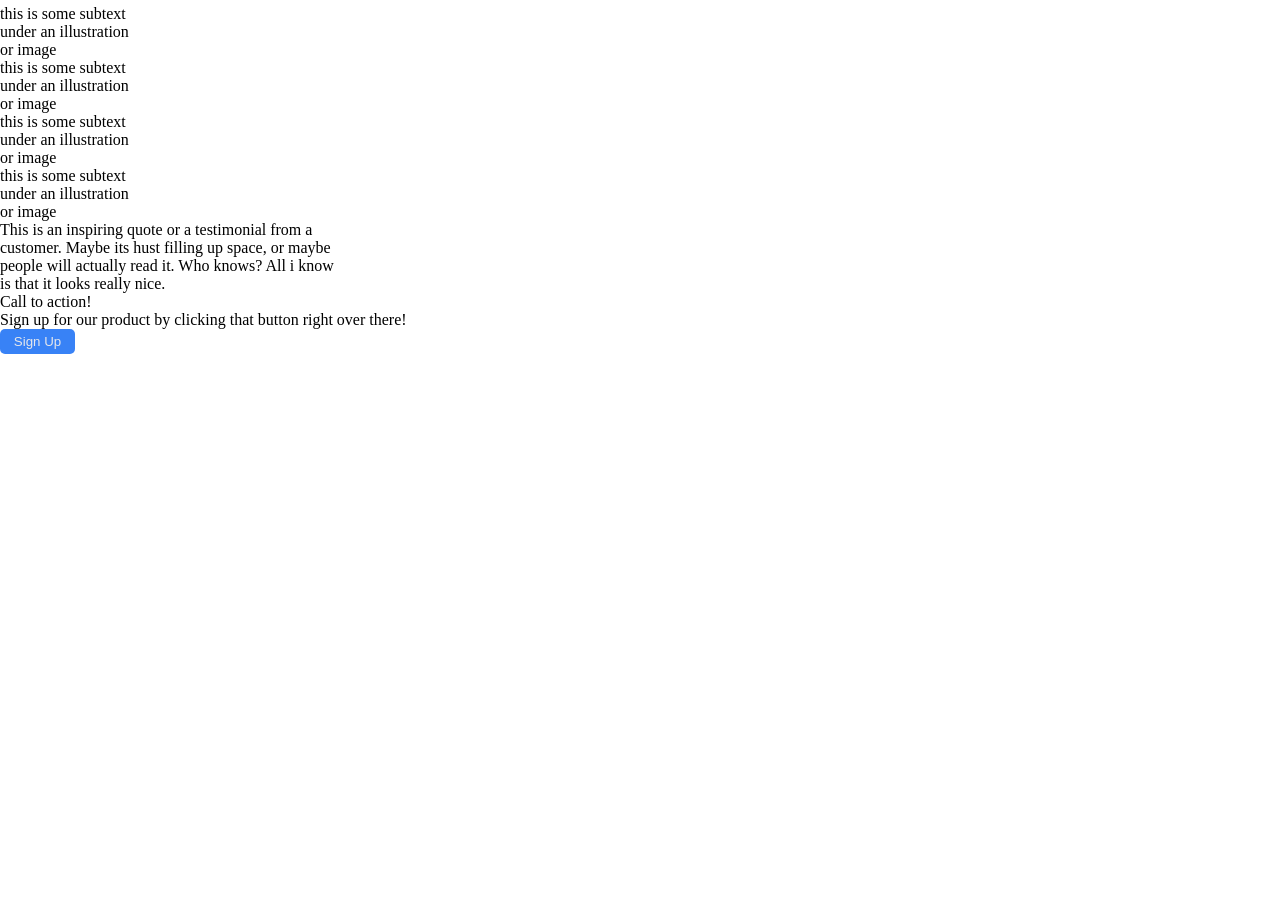
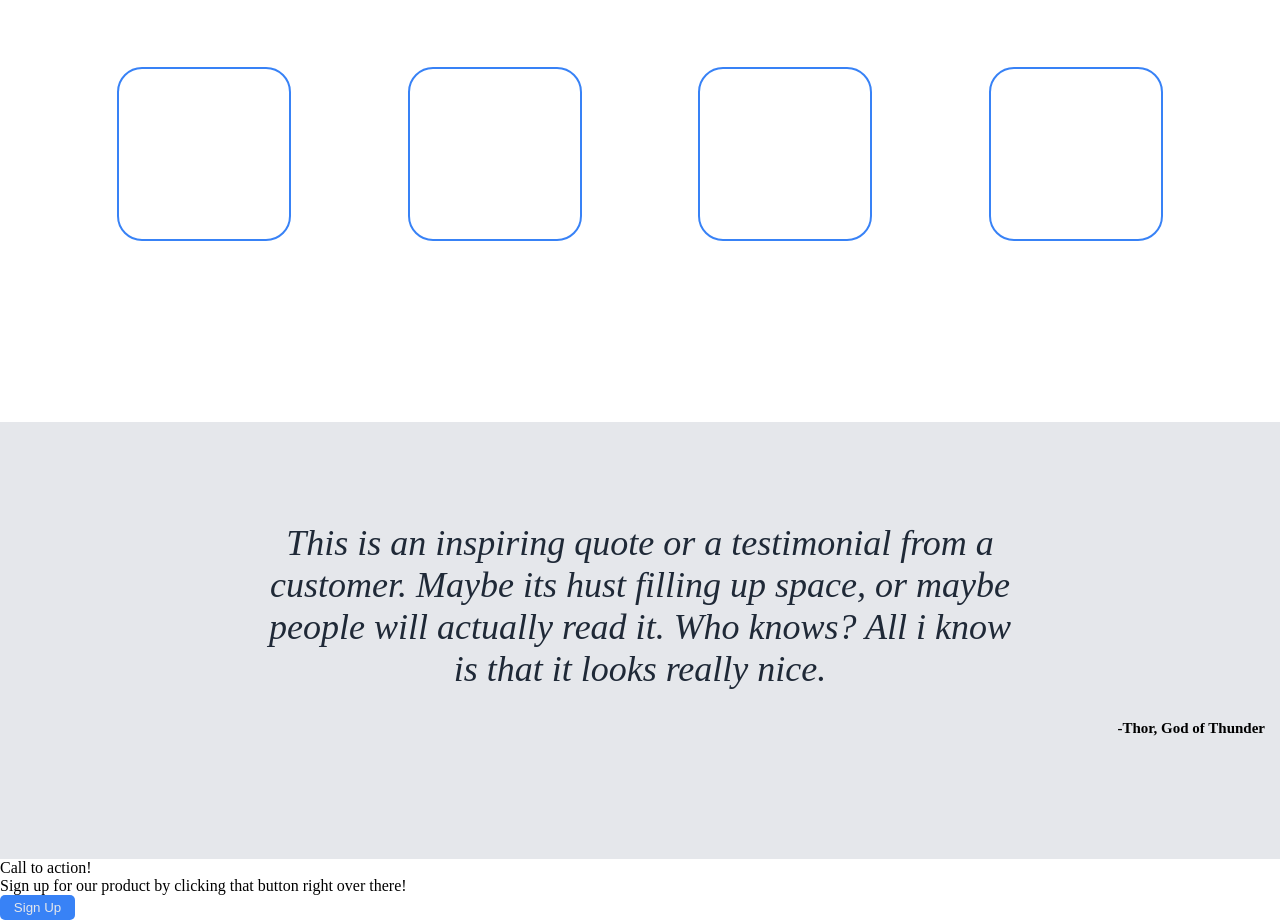
Before and after one commit to Kaleek03/recipe-TOP, a plain HTML site: page index.html in a window 1280 px wide. Shown: the part 690-1610 px from the top of the page. Before the commit the page ends 1044 px from the top, so only its background shows below. Drawn offline with Linux system fonts and the light colour scheme.

Commit message:
quote from customer sect done

```diff
--- a/css/style.css
+++ b/css/style.css
@@ -5,7 +5,9 @@ body {
 
 .head {
     background-color: #1f2937;
-    height: 500px;
+    height: 580px;
+    margin: 0px;
+    padding: 0px;
 }
 
 .nav-bar, ul {
@@ -22,9 +24,9 @@ body {
 }
 
 .logo {
-    position: fixed;
-    top:0.2em;
-    left:0;
+    position:fixed;
+    top: 0.2em;
+    left:0px;
     height:40px;
     width:40px;
     border-radius: 200px;
@@ -75,14 +77,62 @@ button {
     top: -200px;
 }
 
-.mid {
+
+.top-mid {
+    text-align: center;
+    font-weight: bold;
+    font-size: 36px;
+    margin-bottom: 50px;
 
 }
 
-.top-mid {
+.mid {
+    padding-bottom: 20px;
+    position: relative;
+    top:20px;
+    margin-bottom: 35px;
+    height: 320px;
+    display: flex;
+    flex-wrap: wrap;
+    justify-content: space-evenly;
+
+}
+.blank-box {
+    flex: 1 1 1;
+    display: inline-block;
+    height: 170px;
+    width: 170px;
+    border: 2px solid #3882f6;
+    border-radius: 25px;
+    margin-bottom: 5px;
 
 }
 
+
 .quote {
+background-color: #e5e7eb;
+height: 400px;
+padding-bottom: 37px;
 
 }
+
+.statement-text {
+    font-size: 36px;
+    font-style: italic;
+    font-weight: lighter;
+    color: #1f2937;
+    text-align: center;
+    position:relative;
+    top: 100px;
+
+}
+
+.credit {
+    font-size: 15px;
+    font-weight: bold;
+    text-align: right;
+    position: relative;
+    top: 130px;
+    right: 15px;
+
+}
--- a/index.html
+++ b/index.html
@@ -20,16 +20,17 @@
         <p class="Hero-statement">This website is<br>awesome</p>
         <p class="Toppage-subtext">This website has some subtext that goes here under<br>the main title. it's a smaller font and the color is lower<br>contrast<br><button>Sign Up</button></p>
           <div class="blankTop-imgcontainer"><img class="blankTop-img" src="img/photo.jpg"></div>
-    <div class="mid">
-        <p class="top-mid">Some random information</p>
-        <div class="pics">this is some subtext<br>under an illustration<br>or image</div>
-        <div class="pics">this is some subtext<br>under an illustration<br>or image</div>
-        <div class="pics">this is some subtext<br>under an illustration<br>or image</div>
-        <div class="pics">this is some subtext<br> under an illustration<br>or image</div>
+          <div class="top-mid">Some random information</div>
+     <div class="mid">
+        <div class="blank-box"></div>
+        <div class="blank-box"></div>
+        <div class="blank-box"></div>
+        <div class="blank-box"></div>
     </div>
-    <div class="quote">
-        This is an inspiring quote or a testimonial from a<br>customer. Maybe its hust filling up space, or maybe<br>people will actually read it. Who knows? All i know<br>is that it looks really nice.
-    </div>
+<div class="quote">
+        <div class="statement-text">This is an inspiring quote or a testimonial from a<br>customer. Maybe its hust filling up space, or maybe<br>people will actually read it. Who knows? All i know<br>is that it looks really nice.</div>
+        <div class="credit"> -Thor, God of Thunder</div>
+ </div>
     <div class="action">
         <div class="container">
         <div class="cap">Call to action!</div>
```
